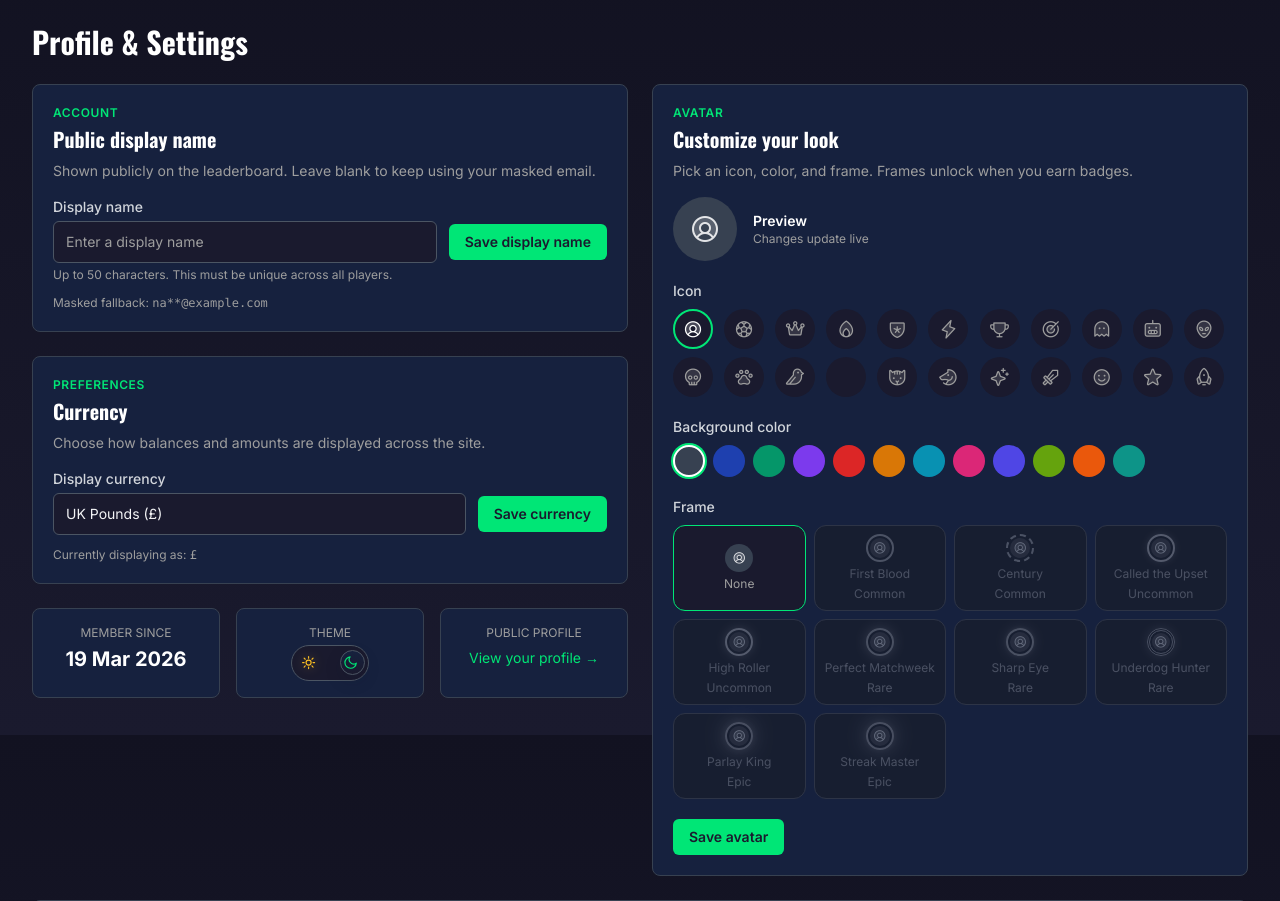
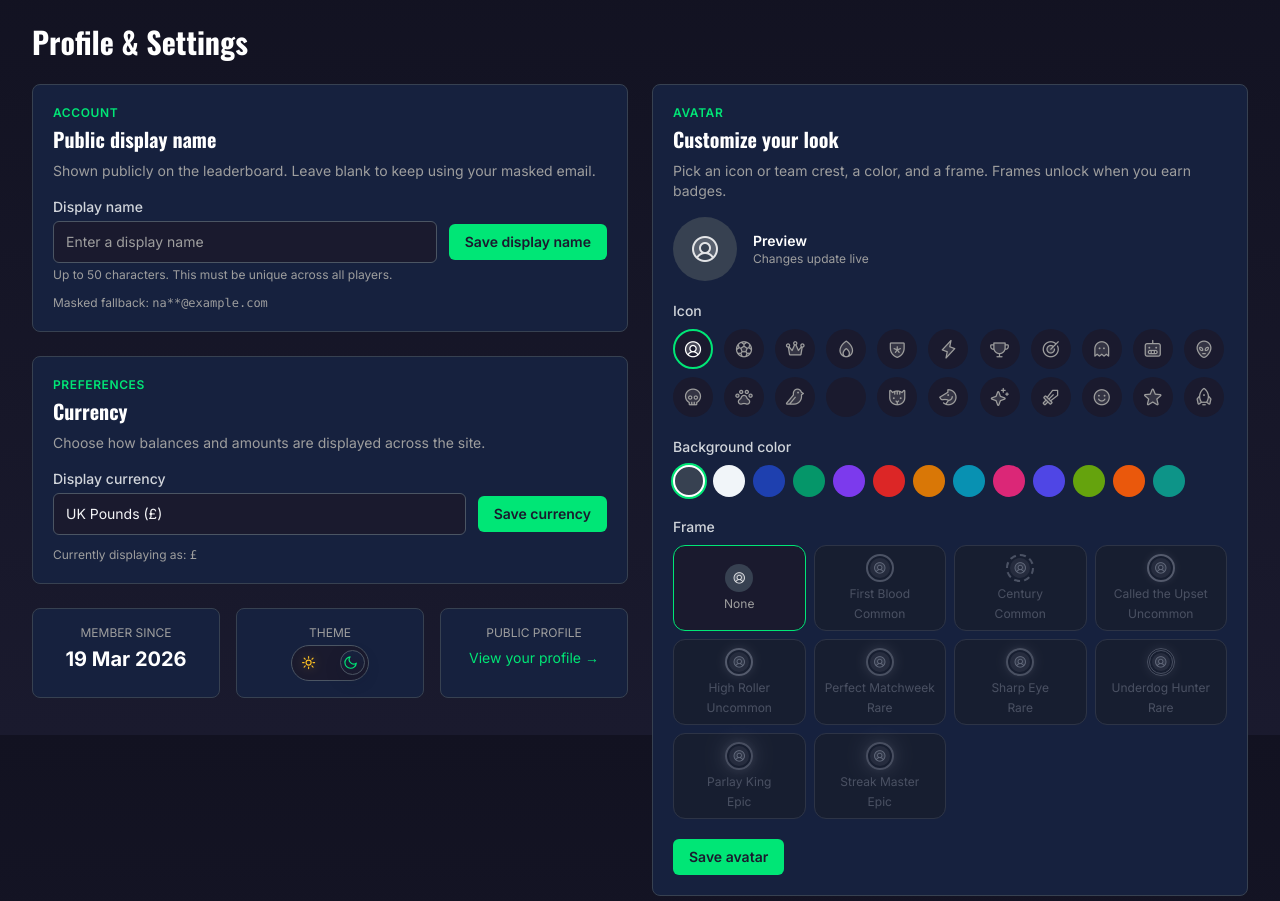
Before and after one commit to zachcalvert/epl-bets, a Django app: page /account/ in a window 1280 px wide. Shown: the part 65-966 px from the top of the page. Run offline with Django 5.2, Linux system fonts and the light colour scheme; the visitor is signed in with stand-in values (Sample User, id 1); data that the repository does not hold is empty; parts of the project's set-up code (start-up, migrations or seed data) failed here and were passed over; some libraries are stand-ins or nearby versions.

Commit message:
avatar crest url and EPL crests for avatars

```diff
--- a/users/avatars.py
+++ b/users/avatars.py
@@ -36,6 +36,7 @@ AVATAR_ICONS = [
 
 AVATAR_COLORS = [
     "#374151",  # Gray (default)
+    "#f1f5f9",  # Light (light mode bg)
     "#1e40af",  # Blue
     "#059669",  # Green
     "#7c3aed",  # Purple
--- a/users/forms.py
+++ b/users/forms.py
@@ -9,10 +9,14 @@ class AvatarForm(forms.Form):
     avatar_icon = forms.ChoiceField(choices=[(i, i) for i in AVATAR_ICONS])
     avatar_bg = forms.ChoiceField(choices=[(c, c) for c in AVATAR_COLORS])
     avatar_frame = forms.CharField(required=False)
+    avatar_crest_url = forms.URLField(required=False)
 
     def __init__(self, *args, user=None, **kwargs):
         super().__init__(*args, **kwargs)
         self.user = user
+
+    def clean_avatar_crest_url(self):
+        return self.cleaned_data.get("avatar_crest_url", "").strip()
 
     def clean_avatar_frame(self):
         slug = self.cleaned_data.get("avatar_frame", "").strip()
--- a/users/models.py
+++ b/users/models.py
@@ -28,6 +28,7 @@ class User(AbstractUser):
     avatar_icon = models.CharField(max_length=50, default="user-circle")
     avatar_bg = models.CharField(max_length=7, default="#374151")
     avatar_frame = models.CharField(max_length=50, blank=True, default="")
+    avatar_crest_url = models.URLField(blank=True, default="")
 
     USERNAME_FIELD = "email"
     REQUIRED_FIELDS = []
--- a/website/static/website/css/styles.css
+++ b/website/static/website/css/styles.css
@@ -979,6 +979,18 @@ button.htmx-request .htmx-indicator {
     line-height: 1;
 }
 
+.avatar-crest-img {
+    width: 72%;
+    height: 72%;
+    object-fit: contain;
+    display: block;
+}
+
+/* Dark icon for light avatar backgrounds */
+.avatar[style*="--avatar-bg: #f1f5f9"] .avatar-icon {
+    color: rgba(30, 30, 46, 0.8);
+}
+
 /* Size variants */
 .avatar--sm  { width: 28px; height: 28px; }
 .avatar--sm .avatar-icon { font-size: 14px; }
--- a/website/templates/website/components/avatar.html
+++ b/website/templates/website/components/avatar.html
@@ -2,6 +2,10 @@
 <div class="avatar avatar--{{ avatar_size|default:'sm' }}{% if avatar_user.avatar_frame %} avatar-frame avatar-frame--{{ avatar_user.avatar_frame }}{% endif %}"
      style="--avatar-bg: {{ avatar_user.avatar_bg|default:'#374151' }};">
     <div class="avatar-inner">
+        {% if avatar_user.avatar_crest_url %}
+        <img src="{{ avatar_user.avatar_crest_url }}" class="avatar-crest-img" alt="">
+        {% else %}
         <i class="ph-duotone ph-{{ avatar_user.avatar_icon|default:'user-circle' }} avatar-icon"></i>
+        {% endif %}
     </div>
 </div>
--- a/website/templates/website/partials/avatar_settings_card.html
+++ b/website/templates/website/partials/avatar_settings_card.html
@@ -1,7 +1,7 @@
 <section id="avatar-settings-card" class="rounded-lg border border-gray-700 bg-surface p-5">
     <p class="text-xs font-semibold uppercase tracking-wider text-accent mb-1">Avatar</p>
     <h2 class="text-xl font-bold text-white">Customize your look</h2>
-    <p class="mt-2 text-sm text-muted">Pick an icon, color, and frame. Frames unlock when you earn badges.</p>
+    <p class="mt-2 text-sm text-muted">Pick an icon or team crest, a color, and a frame. Frames unlock when you earn badges.</p>
 
     {# Live preview #}
     <div class="mt-4 flex items-center gap-4">
@@ -25,15 +25,16 @@
         <input type="hidden" name="avatar_icon" id="avatar-icon-input" value="{{ request.user.avatar_icon }}">
         <input type="hidden" name="avatar_bg" id="avatar-bg-input" value="{{ request.user.avatar_bg }}">
         <input type="hidden" name="avatar_frame" id="avatar-frame-input" value="{{ request.user.avatar_frame }}">
+        <input type="hidden" name="avatar_crest_url" id="avatar-crest-input" value="{{ request.user.avatar_crest_url }}">
 
-        {# Icon picker #}
+        {# ── Icon picker ───────────────────────────────── #}
         <div>
             <label class="block text-sm font-medium text-gray-300 mb-2">Icon</label>
             <div class="avatar-picker-grid">
                 {% for icon in avatar_icons %}
                 <button
                     type="button"
-                    class="avatar-picker-btn{% if icon == request.user.avatar_icon %} selected{% endif %}"
+                    class="avatar-picker-btn{% if not request.user.avatar_crest_url and icon == request.user.avatar_icon %} selected{% endif %}"
                     data-pick="icon"
                     data-value="{{ icon }}"
                     title="{{ icon }}"
@@ -44,7 +45,28 @@
             </div>
         </div>
 
-        {# Color picker #}
+        {# ── Team crest picker ─────────────────────────── #}
+        {% if avatar_teams %}
+        <div>
+            <label class="block text-sm font-medium text-gray-300 mb-2">Team Crest</label>
+            <div class="avatar-picker-grid" style="grid-template-columns: repeat(auto-fill, minmax(48px, 1fr));">
+                {% for team in avatar_teams %}
+                <button
+                    type="button"
+                    class="avatar-picker-btn avatar-picker-btn--crest{% if request.user.avatar_crest_url == team.crest_url %} selected{% endif %}"
+                    data-pick="crest"
+                    data-value="{{ team.crest_url }}"
+                    title="{{ team.short_name }}"
+                    style="width: 48px; height: 48px;"
+                >
+                    <img src="{{ team.crest_url }}" alt="{{ team.short_name }}" style="width: 30px; height: 30px; object-fit: contain;">
+                </button>
+                {% endfor %}
+            </div>
+        </div>
+        {% endif %}
+
+        {# ── Color picker ──────────────────────────────── #}
         <div>
             <label class="block text-sm font-medium text-gray-300 mb-2">Background color</label>
             <div class="flex flex-wrap gap-2">
@@ -61,7 +83,7 @@
             </div>
         </div>
 
-        {# Frame picker #}
+        {# ── Frame picker ──────────────────────────────── #}
         <div>
             <label class="block text-sm font-medium text-gray-300 mb-2">Frame</label>
             <div class="grid grid-cols-2 sm:grid-cols-3 md:grid-cols-4 gap-2">
@@ -71,11 +93,14 @@
                     class="avatar-frame-btn{% if not request.user.avatar_frame %} selected{% endif %}"
                     data-pick="frame"
                     data-value=""
-                    data-rarity=""
                 >
                     <div class="avatar avatar--sm" style="--avatar-bg: {{ request.user.avatar_bg }};">
                         <div class="avatar-inner">
+                            {% if request.user.avatar_crest_url %}
+                            <img src="{{ request.user.avatar_crest_url }}" class="avatar-crest-img" alt="">
+                            {% else %}
                             <i class="ph-duotone ph-{{ request.user.avatar_icon }} avatar-icon"></i>
+                            {% endif %}
                         </div>
                     </div>
                     <span class="text-xs text-muted">None</span>
@@ -87,12 +112,15 @@
                     class="avatar-frame-btn{% if frame.slug == request.user.avatar_frame %} selected{% endif %}{% if not frame.unlocked %} locked{% endif %}"
                     data-pick="frame"
                     data-value="{{ frame.slug }}"
-                    data-rarity="{{ frame.rarity }}"
                     {% if not frame.unlocked %}disabled title="Unlock: earn the {{ frame.name }} badge"{% endif %}
                 >
                     <div class="avatar avatar--sm avatar-frame avatar-frame--{{ frame.slug }}" style="--avatar-bg: {{ request.user.avatar_bg }};">
                         <div class="avatar-inner">
+                            {% if request.user.avatar_crest_url %}
+                            <img src="{{ request.user.avatar_crest_url }}" class="avatar-crest-img" alt="">
+                            {% else %}
                             <i class="ph-duotone ph-{{ request.user.avatar_icon }} avatar-icon"></i>
+                            {% endif %}
                         </div>
                     </div>
                     <span class="text-xs {% if frame.unlocked %}text-white{% else %}text-muted{% endif %}">{{ frame.name }}</span>
@@ -116,30 +144,38 @@
 
     <script>
     (function() {
-        const card = document.getElementById('avatar-settings-card');
-        const preview = document.getElementById('avatar-preview');
-        const iconInput = document.getElementById('avatar-icon-input');
-        const bgInput = document.getElementById('avatar-bg-input');
-        const frameInput = document.getElementById('avatar-frame-input');
+        var card = document.getElementById('avatar-settings-card');
+        var preview = document.getElementById('avatar-preview');
+        var iconInput = document.getElementById('avatar-icon-input');
+        var bgInput = document.getElementById('avatar-bg-input');
+        var frameInput = document.getElementById('avatar-frame-input');
+        var crestInput = document.getElementById('avatar-crest-input');
 
         card.addEventListener('click', function(e) {
-            const btn = e.target.closest('[data-pick]');
+            var btn = e.target.closest('[data-pick]');
             if (!btn || btn.disabled) return;
 
-            const pick = btn.dataset.pick;
-            const value = btn.dataset.value;
+            var pick = btn.dataset.pick;
+            var value = btn.dataset.value;
 
             if (pick === 'icon') {
                 iconInput.value = value;
-                card.querySelectorAll('[data-pick="icon"]').forEach(b => b.classList.remove('selected'));
+                crestInput.value = '';
+                card.querySelectorAll('[data-pick="icon"]').forEach(function(b) { b.classList.remove('selected'); });
+                card.querySelectorAll('[data-pick="crest"]').forEach(function(b) { b.classList.remove('selected'); });
+                btn.classList.add('selected');
+            } else if (pick === 'crest') {
+                crestInput.value = value;
+                card.querySelectorAll('[data-pick="crest"]').forEach(function(b) { b.classList.remove('selected'); });
+                card.querySelectorAll('[data-pick="icon"]').forEach(function(b) { b.classList.remove('selected'); });
                 btn.classList.add('selected');
             } else if (pick === 'color') {
                 bgInput.value = value;
-                card.querySelectorAll('[data-pick="color"]').forEach(b => b.classList.remove('selected'));
+                card.querySelectorAll('[data-pick="color"]').forEach(function(b) { b.classList.remove('selected'); });
                 btn.classList.add('selected');
             } else if (pick === 'frame') {
                 frameInput.value = value;
-                card.querySelectorAll('[data-pick="frame"]').forEach(b => b.classList.remove('selected'));
+                card.querySelectorAll('[data-pick="frame"]').forEach(function(b) { b.classList.remove('selected'); });
                 btn.classList.add('selected');
             }
 
@@ -147,15 +183,20 @@
         });
 
         function updatePreview() {
-            const icon = iconInput.value;
-            const bg = bgInput.value;
-            const frame = frameInput.value;
-            let cls = 'avatar avatar--lg';
+            var icon = iconInput.value;
+            var bg = bgInput.value;
+            var frame = frameInput.value;
+            var crest = crestInput.value;
+
+            var cls = 'avatar avatar--lg';
             if (frame) cls += ' avatar-frame avatar-frame--' + frame;
-            preview.innerHTML = '<div class="' + cls + '" style="--avatar-bg: ' + bg + ';">' +
-                '<div class="avatar-inner">' +
-                '<i class="ph-duotone ph-' + icon + ' avatar-icon"></i>' +
-                '</div></div>';
+
+            var inner = crest
+                ? '<img src="' + crest + '" class="avatar-crest-img" alt="">'
+                : '<i class="ph-duotone ph-' + icon + ' avatar-icon"></i>';
+
+            preview.innerHTML = '<div class="' + cls + '" style="--avatar-bg: ' + bg + ';">'
+                + '<div class="avatar-inner">' + inner + '</div></div>';
         }
     })();
     </script>
--- a/website/views.py
+++ b/website/views.py
@@ -11,6 +11,7 @@ from django.views.generic import TemplateView
 from betting.forms import CurrencyForm, DisplayNameForm
 from betting.models import Badge, BalanceTransaction, UserBadge, UserBalance, UserStats
 from betting.services import get_public_identity, get_user_rank, mask_email
+from matches.models import Team
 from users.avatars import AVATAR_COLORS, AVATAR_ICONS, get_unlocked_frames
 from users.forms import AvatarForm
 from website.forms import LoginForm, SignupForm
@@ -250,6 +251,10 @@ class AccountView(LoginRequiredMixin, View):
 
         # Avatar picker data
         avatar_frames = get_unlocked_frames(user)
+        avatar_teams = list(
+            Team.objects.exclude(crest_url="").order_by("short_name")
+            .values("short_name", "crest_url")
+        )
 
         return {
             "display_name_form": form or DisplayNameForm(instance=user),
@@ -265,6 +270,7 @@ class AccountView(LoginRequiredMixin, View):
             "avatar_icons": AVATAR_ICONS,
             "avatar_colors": AVATAR_COLORS,
             "avatar_frames": avatar_frames,
+            "avatar_teams": avatar_teams,
         }
 
     def get(self, request):
@@ -318,39 +324,46 @@ class CurrencyUpdateView(LoginRequiredMixin, View):
 
 
 class AvatarUpdateView(LoginRequiredMixin, View):
+    def _picker_context(self, user, extra=None):
+        ctx = {
+            "avatar_icons": AVATAR_ICONS,
+            "avatar_colors": AVATAR_COLORS,
+            "avatar_frames": get_unlocked_frames(user),
+            "avatar_teams": list(
+                Team.objects.exclude(crest_url="").order_by("short_name")
+                .values("short_name", "crest_url")
+            ),
+        }
+        if extra:
+            ctx.update(extra)
+        return ctx
+
     def post(self, request):
         form = AvatarForm(request.POST, user=request.user)
         if form.is_valid():
+            crest_url = form.cleaned_data["avatar_crest_url"]
+            request.user.avatar_crest_url = crest_url
             request.user.avatar_icon = form.cleaned_data["avatar_icon"]
             request.user.avatar_bg = form.cleaned_data["avatar_bg"]
             request.user.avatar_frame = form.cleaned_data["avatar_frame"]
             request.user.save(
-                update_fields=["avatar_icon", "avatar_bg", "avatar_frame"]
+                update_fields=[
+                    "avatar_icon", "avatar_bg", "avatar_frame", "avatar_crest_url"
+                ]
             )
             if request.htmx:
-                avatar_frames = get_unlocked_frames(request.user)
                 return render(
                     request,
                     "website/partials/avatar_settings_card.html",
-                    {
-                        "avatar_icons": AVATAR_ICONS,
-                        "avatar_colors": AVATAR_COLORS,
-                        "avatar_frames": avatar_frames,
-                        "avatar_save_success": True,
-                    },
+                    self._picker_context(request.user, {"avatar_save_success": True}),
                 )
             return redirect("website:account")
 
         if request.htmx:
-            avatar_frames = get_unlocked_frames(request.user)
             return render(
                 request,
                 "website/partials/avatar_settings_card.html",
-                {
-                    "avatar_icons": AVATAR_ICONS,
-                    "avatar_colors": AVATAR_COLORS,
-                    "avatar_frames": avatar_frames,
-                },
+                self._picker_context(request.user),
                 status=422,
             )
         return redirect("website:account")
```
Also changed, not shown: users/migrations/0006_avatar_crest_url.py (added).
